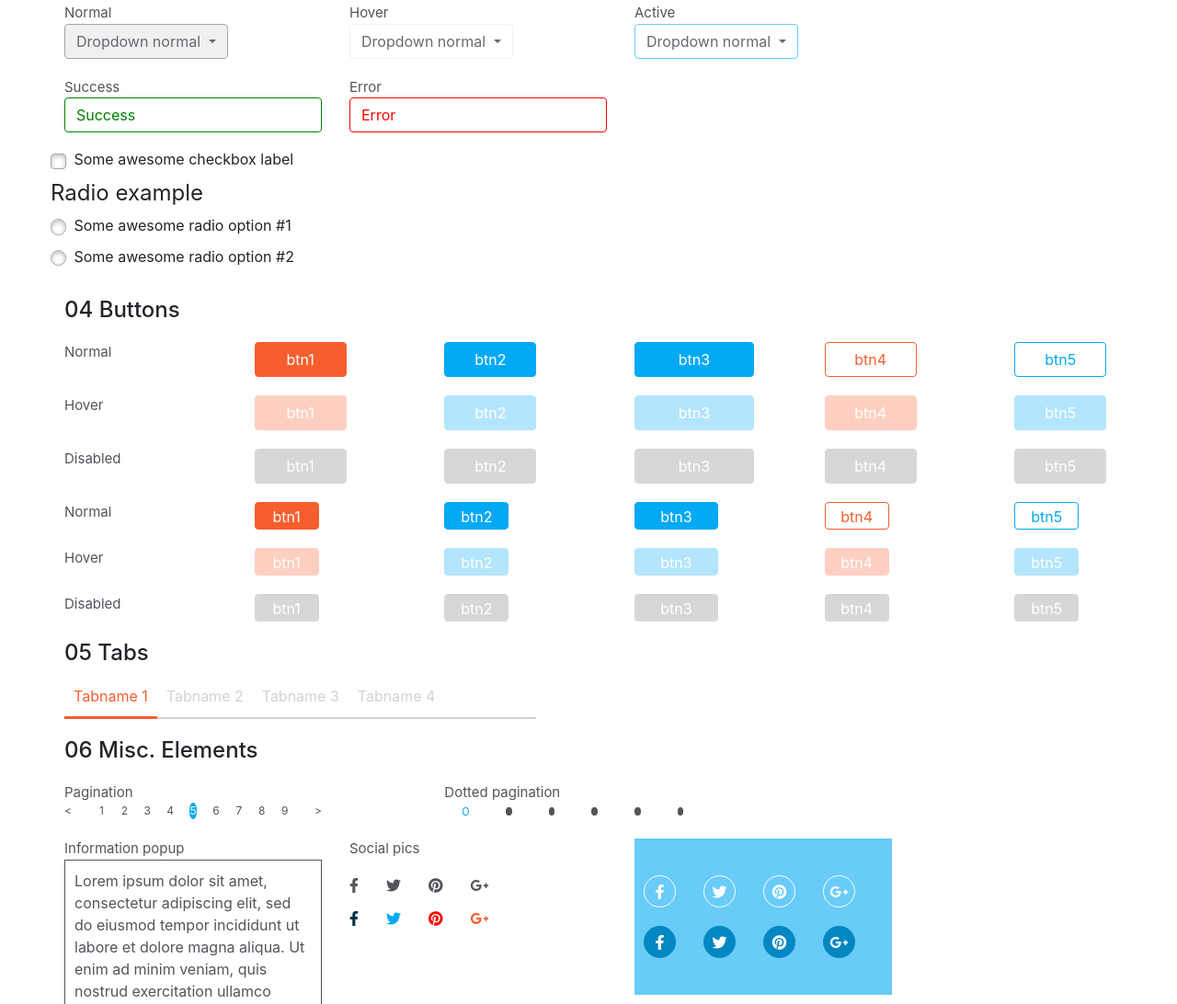
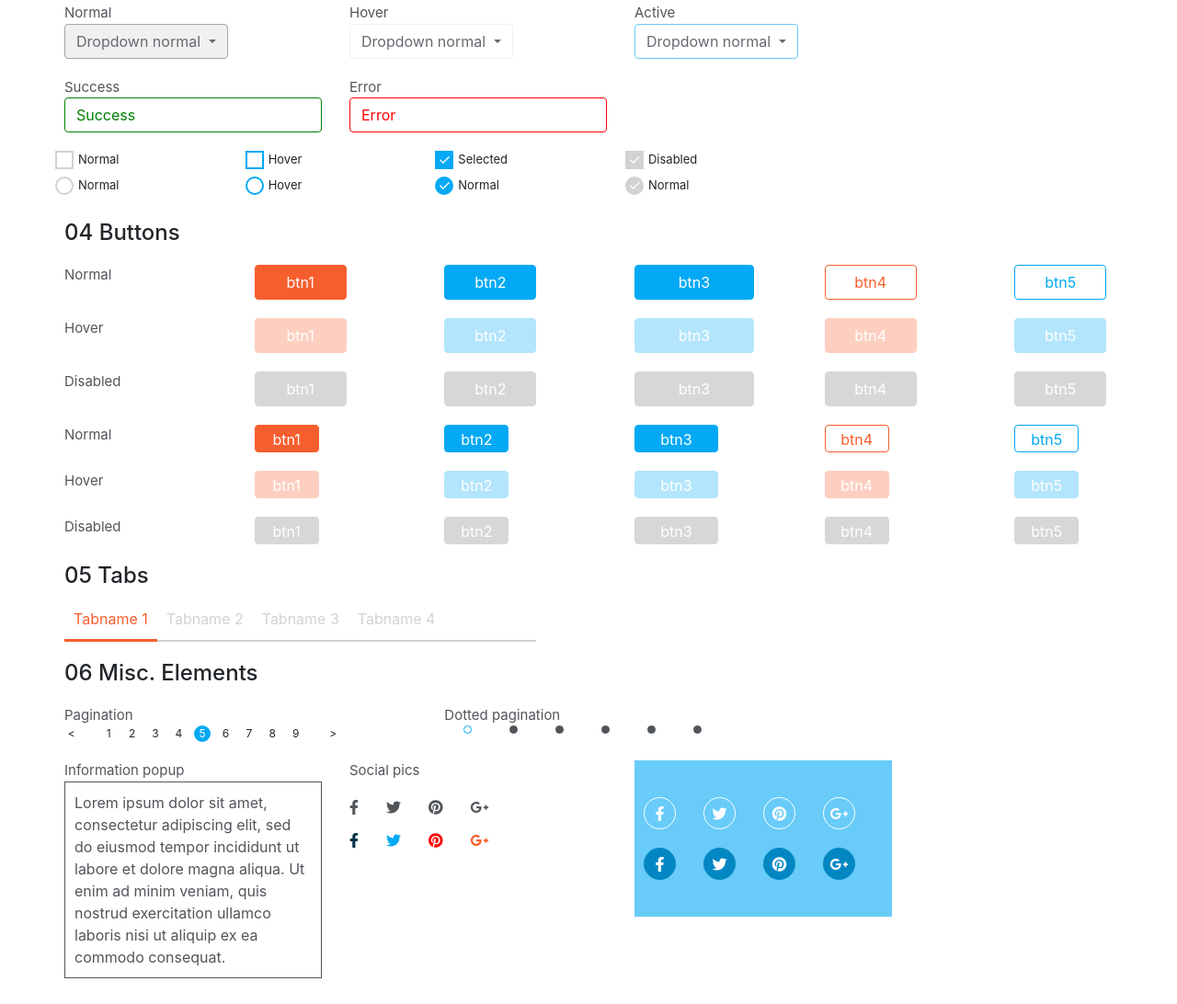
Before and after one commit to Viktoriya-Zhuk/CursovaNewZhuk, a website: page src/views/index.html in a window 1280 px wide. Shown: the part 1887-2979 px from the top of the page at 92% size. Drawn offline with nearby package versions, Linux system fonts and the light colour scheme; files that its build step writes are made by us from their sources.

Commit message:
added checkboxes and radiobuttons

```diff
--- a/src/blocks/modules/header/header.html
+++ b/src/blocks/modules/header/header.html
@@ -373,17 +373,62 @@
       <div class="input-wrapper col-md-3"></div>
     </div>
 
-    <div class="row">
-      <input id="checkbox" type="checkbox" />
-      <label for="checkbox">Some awesome checkbox label</label>
-
-      <legend>Radio example</legend>
-      <div>
-        <input id="radio1" type="radio" name="radio" />
-        <label for="radio1">Some awesome radio option #1</label>
-        <div></div>
-        <input id="radio2" type="radio" name="radio" />
-        <label for="radio2">Some awesome radio option #2</label>
+    <div class="row control-elements">
+      <div class="col-2">
+        <label
+          ><input type="checkbox" class="check-box" /><span
+            class="check-box-label"
+            >Normal</span
+          ></label
+        >
+        <label
+        ><input type="radio" class="normal" /><span
+          class="check-box-label"
+          >Normal</span
+        ></label
+      >
+      </div>
+      <div class="col-2">
+        <label
+          ><input type="checkbox" class="check-box hover" /><span
+            class="check-box-label"
+            >Hover</span
+          ></label
+        >
+        <label
+        ><input type="radio" class="hover" /><span
+          class="check-box-label"
+          >Hover</span
+        ></label
+      >
+      </div>
+      <div class="col-2">
+        <label
+          ><input type="checkbox" class="check-box selected" /><span
+            class="check-box-label"
+            >Selected</span
+          ></label
+        >
+        <label
+        ><input type="radio" class="selected" /><span
+          class="check-box-label"
+          >Normal</span
+        ></label
+      >
+      </div>
+      <div class="col-2">
+        <label
+          ><input type="checkbox" class="check-box disabled" /><span
+            class="check-box-label"
+            >Disabled</span
+          ></label
+        >
+        <label
+        ><input type="radio" class="disabled" /><span
+          class="check-box-label"
+          >Normal</span
+        ></label
+      >
       </div>
     </div>
 
--- a/src/blocks/modules/header/style/input-elements.scss
+++ b/src/blocks/modules/header/style/input-elements.scss
@@ -1,19 +1,82 @@
+$chose-input-size: 20px;
+
 @mixin normal-input {
   border: 1px solid $l-14;
   background-color: $l-34;
-    color: $pr-4
+  color: $pr-4;
 }
 
 @mixin hover-input {
   border: 1px solid $l-34;
   background-color: white;
-    color: $pr-4
+  color: $pr-4;
 }
 
 @mixin active-input {
   border: 1px solid $l-11;
   background-color: white;
-    color: $pr-4
+  color: $pr-4;
+}
+
+@mixin check-box-base($content, $el-color, $bg-color, $type: "checkbox") {
+  position: relative;
+  cursor: pointer;
+  height: 0;
+  width: 0;
+
+  &::before {
+    content: $content;
+    position: absolute;
+    width: $chose-input-size;
+    height: $chose-input-size;
+    line-height: $chose-input-size * 0.75;
+    border: 2px solid $el-color;
+    color: white;
+    background-color: $bg-color;
+    top: -$chose-input-size / 2;
+    left: -$chose-input-size / 2;
+    text-align: center;
+    // border-radius: 50%;
+    @if $type != 'checkbox' {
+      border-radius: 50%;
+    }
+  }
+}
+
+input[type="radio"] {
+  &.normal {
+    @include check-box-base(" ", $l-24, white, 'radio');
+  }
+
+  &.hover {
+    @include check-box-base(" ", $pr-1, white, 'radio');
+  }
+
+  &.selected {
+    @include check-box-base("\2713", $pr-1, $pr-1, 'radio');
+  }
+
+  &.disabled {
+    @include check-box-base("\2713", $l-24, $l-24, 'radio');
+  }
+}
+
+input[type="checkbox"] {
+  &.check-box {
+    @include check-box-base(" ", $l-24, white);
+  }
+
+  &.check-box.hover {
+    @include check-box-base(" ", $pr-1, white);
+  }
+
+  &.check-box.selected {
+    @include check-box-base("\2713", $pr-1, $pr-1);
+  }
+
+  &.check-box.disabled {
+    @include check-box-base("\2713", $l-24, $l-24);
+  }
 }
 
 input.normal {
@@ -58,64 +121,21 @@ input.error {
   border-color: red !important;
 }
 
-
-
-
-label,
 input[type="radio"],
-input[type="checkbox"] {
-  line-height: 2.1ex;
+.radio-btn {
+  position: relative;
+  left: initial;
 }
 
-input[type="radio"],
-input[type="checkbox"] {
-  position: absolute;
-  left: -999em;
+.control-elements {
+  label {
+    display: flex;
+    align-items: center;
+    justify-content: flex-start;
+    align-content: center;
   }
-
-input[type="radio"] + label,
-input[type="checkbox"] + label {
-  position: relative;
-  overflow: hidden;
-  cursor: pointer;
+  .check-box-label {
+    font-size: 13px;
+    margin-left: 15px;
   }
-
-input[type="radio"] + label::before,
-input[type="checkbox"] + label::before {
-  content: "";
-  display: inline-block;
-  vertical-align: -25%;
-  height: 2ex;
-  width: 2ex;
-  background-color: white;
-  border: 1px solid rgb(166, 166, 166);
-  border-radius: 4px;
-  box-shadow: inset 0 2px 5px rgba(0, 0, 0, 0.25);
-  margin-right: 0.5em;
 }
-
-input[type="radio"]:checked + label::before {
-  background: radial-gradient(circle at center, #1062a4 0.6ex, white 0.7ex);
-}
-
-input[type="radio"] + label::before {
-  border-radius: 50%;
-}
-
-input[type="checkbox"]:checked + label::after {
-  content: "";
-  position: absolute;
-  width: 1.2ex;
-  height: 0.4ex;
-  background: rgba(0, 0, 0, 0);
-  top: 0.9ex;
-  left: 0.4ex;
-  border: 3px solid #1062a4;
-  border-top: none;
-  border-right: none;
-  -webkit-transform: rotate(-45deg);
-  -moz-transform: rotate(-45deg);
-  -o-transform: rotate(-45deg);
-  -ms-transform: rotate(-45deg);
-  transform: rotate(-45deg);
-}
--- a/src/blocks/modules/header/style/misc-elements.scss
+++ b/src/blocks/modules/header/style/misc-elements.scss
@@ -26,7 +26,6 @@ $big-radius: 35px;
     border: 1px solid $d-11;
     @include bordered-icon;
   }
-
 
   &.disabled {
     color: $d-14;
@@ -61,12 +60,12 @@ $big-radius: 35px;
 .paginator-simple {
   display: flex;
   font-size: 12px;
-  color: $d-14;
+  width: 300px;
+  justify-content: space-around;
 
   .paginator-item {
     width: $simple-radius;
     height: $simple-radius;
-    margin: 0 8px;
     text-align: center;
 
     &.active {
@@ -90,13 +89,14 @@ $big-radius: 35px;
   display: flex;
   font-size: 12px;
   color: $d-14;
+  width: 300px;
+  justify-content: space-around;
 
   .paginator-item {
     border: 1px solid $d-14;
     width: $dotted-radius;
     height: $dotted-radius;
     background-color: $d-14;
-    margin: 5px 20px;
     border-radius: 50%;
 
     &.active {
```
Also changed, not shown: src/blocks/modules/header/style/buttons.scss (line endings or trailing spaces). Lines whose indentation alone changed are shown as unchanged.
